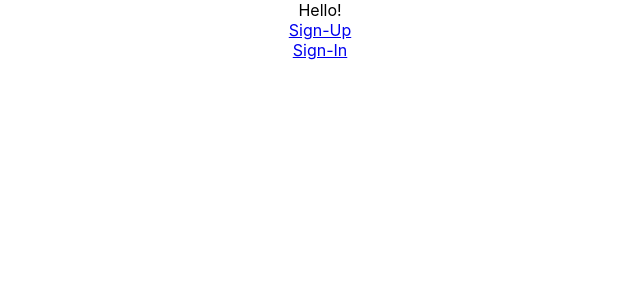
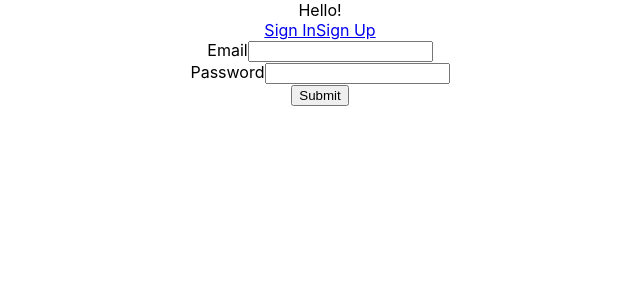
Before and after one commit to scmendez/send-it-list-client, a React (Create React App) app: page /sign-in in a window 1280 px wide. Shown: the top 300 px of the page, without its empty margins (320-960 px from the left). Built offline with nearby package versions, Linux system fonts and the light colour scheme; no server answers.

Commit message:
climber profile routes added and started on populating climber profile lists

```diff
--- a/package.json
+++ b/package.json
@@ -8,9 +8,11 @@
     "@testing-library/user-event": "^12.2.0",
     "axios": "^0.21.0",
     "bootstrap": "^4.5.3",
+    "leaflet": "^1.7.1",
     "react": "^17.0.1",
     "react-bootstrap": "^1.4.0",
     "react-dom": "^17.0.1",
+    "react-leaflet": "^3.0.0",
     "react-router-dom": "^5.2.0",
     "react-scripts": "4.0.0",
     "web-vitals": "^0.2.4"
--- a/src/App.js
+++ b/src/App.js
@@ -1,4 +1,4 @@
-import React, { useState } from 'react'
+import React, { useState, useEffect } from 'react'
 import { Switch, Route, withRouter, useHistory } from 'react-router-dom'
 
 import './App.css';
@@ -9,12 +9,35 @@ import {API_URL} from './config'
 
 import SILNavBar from './components/silnavbar/SILNavBar'
 import SignUp from './components/signup/SignUp'
+import SignIn from './components/signin/SignIn'
+import ClimberHome from './components/climberhome/ClimberHome'
+import ProjectList from './components/projectlist/ProjectList'
+import SearchRoutes from './components/searchroutes/SearchRoutes'
 
 const App = () => {
 
   const [loggedInClimber, setLoggedInClimber] = useState(null)
+  const [errorMessage, setErrorMessage] = useState(null)
+  const [myProjects, setMyProjects] = useState([])
 
   const history = useHistory();
+
+  useEffect(() => {
+    if (!loggedInClimber) {
+      axios.get(`${API_URL}/climber`, { withCredentials: true })
+        .then((response) => {
+          console.log(response.data)
+          setLoggedInClimber(response.data)
+        })
+    }
+
+    axios.get(`${API_URL}/myProjects`, { withCredentials: true })
+      .then((response) => {
+        setMyProjects(response.data)
+      })
+
+
+  }, [])
 
   const handleSignUp = (event) => {
     event.preventDefault();
@@ -28,14 +51,53 @@ const App = () => {
     }, {withCredentials: true})
       .then((response) => {
         setLoggedInClimber(response.data)
+        history.push('/home')
+      })
+  }
+
+  const handleSignIn = (event) => {
+    event.preventDefault();
+
+    const { email, password } = event.target
+
+    axios.post(`${API_URL}/signin`, {
+      email: email.value,
+      password: password.value
+    }, { withCredentials: true })
+      .then((response) => {
+        setLoggedInClimber(response.data)
+        history.push('/home')
+      })
+      .catch((err) => {
+        setErrorMessage(err.response.data.error)
+      })
+  }
+
+  const handleLogOut = () => {
+    axios.post(`${API_URL}/logout`, {}, { withCredentials: true })
+      .then(() => {
+        setLoggedInClimber(null)
         history.push('/')
       })
+  }
+
+  const handleRouteSearch = (event) => {
+    event.preventDefault();
+
+    const { location, routeType } = event.target
+
+    axios.get(`${API_URL}/mapSearch/${location.value}/${routeType.value}`, { withCredentials: true })
+      .then((response) => {
+
+      })
+
+
   }
 
   return (
     <div className="App">
       Hello!
-      <SILNavBar />
+      <SILNavBar onLogout={handleLogOut} loggedInClimber={loggedInClimber}/>
 
       <Switch>
 
@@ -43,7 +105,29 @@ const App = () => {
           return <SignUp onSignUp={handleSignUp} {...routeProps} />
         } }/>
 
-        <Route path="/sign-in"/>
+        <Route path="/sign-in" render={ (routeProps) => {
+          return <SignIn onSignIn={handleSignIn} {...routeProps} errorMessage={errorMessage} />
+        } } />
+
+        <Route path="/home" render={ () => {
+          return <ClimberHome loggedInClimber={loggedInClimber} />
+        } }/>
+
+        <Route path="/current-projects" render={ (routeProps) => {
+          return <ProjectList {...routeProps} />
+        } }/>
+
+        <Route path="/future-projects" render={ (routeProps) => {
+          return <ProjectList {...routeProps} myProjects={myProjects}/>
+        } }/>
+
+        <Route path="/sent-projects" render={ (routeProps) => {
+          return <ProjectList {...routeProps} />
+        } }/>
+
+        <Route path="/search-routes" render={ (routeProps) => {
+          return <SearchRoutes {...routeProps} onRouteSearch={handleRouteSearch}/>
+        } }/>
 
       </Switch>
 
@@ -52,3 +136,5 @@ const App = () => {
 }
 
 export default withRouter(App);
+
+//add onUnmount to signIn
--- /dev/null
+++ b/src/components/climberhome/ClimberHome.js
@@ -0,0 +1,20 @@
+import React from 'react'
+import { Link } from 'react-router-dom'
+
+const ClimberHome = (props) => {
+    return(
+        <div>
+            <img src="/images/profilePic.png" alt="temp profile pic"></img>
+            {
+                props.loggedInClimber ? ( <h1>{props.loggedInClimber.username}</h1> ) : null
+            }
+            <Link to="/current-projects">Projects</Link>
+            <Link to="/future-projects">Want to climb</Link>
+            <Link to="/sent-projects">Have climbed</Link>
+            <Link to="/search-routes">Search routes</Link>
+
+        </div>
+    )
+}
+
+export default ClimberHome
--- /dev/null
+++ b/src/components/projectlist/ProjectList.js
@@ -0,0 +1,9 @@
+import React from 'react'
+
+const ProjectList = () => {
+    return (
+        <p>ProjectList</p>
+    )
+}
+
+export default ProjectList
--- /dev/null
+++ b/src/components/searchroutes/SearchRoutes.js
@@ -0,0 +1,37 @@
+import React from 'react'
+import { MapContainer, TileLayer, Marker, Popup } from 'react-leaflet'
+import 'leaflet/dist/leaflet.css'
+
+const SearchRoutes = (props) => {
+    return(
+        <React.Fragment>
+            <p>SearchRoutes</p>
+
+            <form onSubmit={props.onRouteSearch}>
+                <input type="text" name="location" placeholder="Location" />
+                     <select name="routeType">
+                        <option value="All">All</option>
+                        <option value="Boulder">Boulder</option>
+                        <option value="Sport">Sport</option>
+                        <option value="Trad">Trad</option>
+                    </select>
+                <button type="submit">Submit</button>
+            </form>
+
+            <MapContainer style={{width: '300px', height: '400px'}} center={[51.505, -0.09]} zoom={13} scrollWheelZoom={false}>
+                <TileLayer
+                    attribution='&copy; <a href="http://osm.org/copyright">OpenStreetMap</a> contributors'
+                    url="https://{s}.tile.openstreetmap.org/{z}/{x}/{y}.png"
+                />
+
+                <Marker position={[51.505, -0.09]}>
+                    <Popup>
+                    A pretty CSS3 popup. <br /> Easily customizable.
+                    </Popup>
+                </Marker>
+            </MapContainer>
+        </React.Fragment>
+    )
+}
+
+export default SearchRoutes
--- /dev/null
+++ b/src/components/signin/SignIn.js
@@ -0,0 +1,26 @@
+import React from 'react'
+
+const SignIn = (props) => {
+    return (
+        <form onSubmit={props.onSignIn}>
+            <div className="form-group">
+                <label>Email</label>
+                <input onChange={props.onUnmount} type="email" className="form-control" id="emailInput" name="email" aria-describedby="emailHelp" />
+            </div>
+            <div className="form-group">
+                <label>Password</label>
+                <input name="password" type="password" className="form-control" id="passwordInput" />
+            </div>
+            <button type="submit" className="btn btn-primary">Submit</button>
+
+            {
+                props.errorMessage ? (
+                    <p style={{color: 'red'}}>{props.errorMessage}</p>
+                ) : (null)
+            }
+
+        </form>
+    )
+}
+
+export default SignIn
--- a/src/components/silnavbar/SILNavBar.js
+++ b/src/components/silnavbar/SILNavBar.js
@@ -1,20 +1,20 @@
 import React from 'react'
-import { Navbar, Nav } from 'react-bootstrap'
+import { Navbar } from 'react-bootstrap'
 import { Link } from 'react-router-dom'
 
-const SILNavBar = () => {
+const SILNavBar = (props) => {
     return (
         <Navbar bg="light" expand="lg">
-                <Link to="/sign-up">Sign-Up</Link>
-
-
-
-            <Navbar.Collapse id="basic-navbar-nav">
-                <Nav className="mr-auto">
-
-                    <Link to="/sign-in">Sign-In</Link>
-                </Nav>
-            </Navbar.Collapse>
+            {
+                props.loggedInClimber ? (
+                    <button onClick={props.onLogout}>Logout</button>
+                ) : (
+                    <React.Fragment>
+                        <Link to="/sign-in">Sign In</Link>
+                        <Link to="/sign-up">Sign Up</Link>
+                    </React.Fragment>
+                )
+            }
 
         </Navbar>
     )
```
Also changed, not shown: public/images/profilePic.png (added), 1 other file (tests, documents, lock files or other folders).
